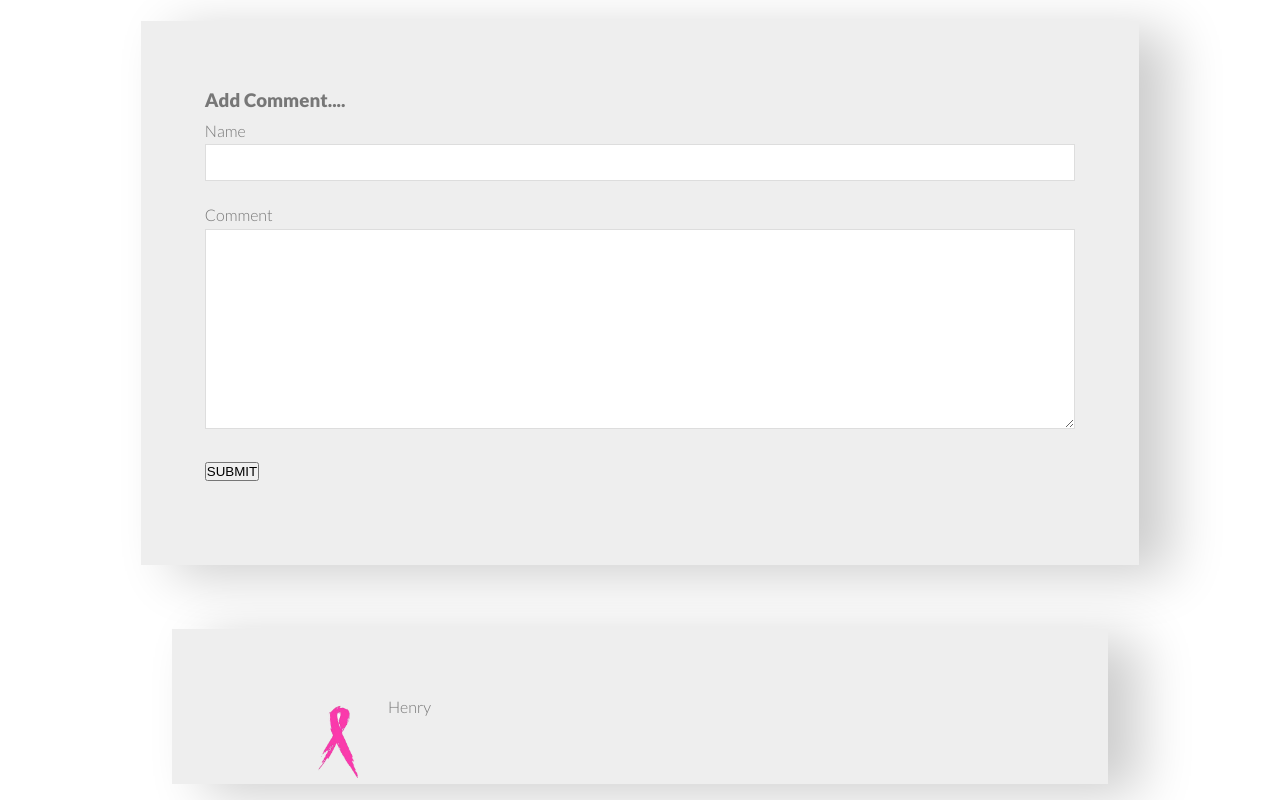
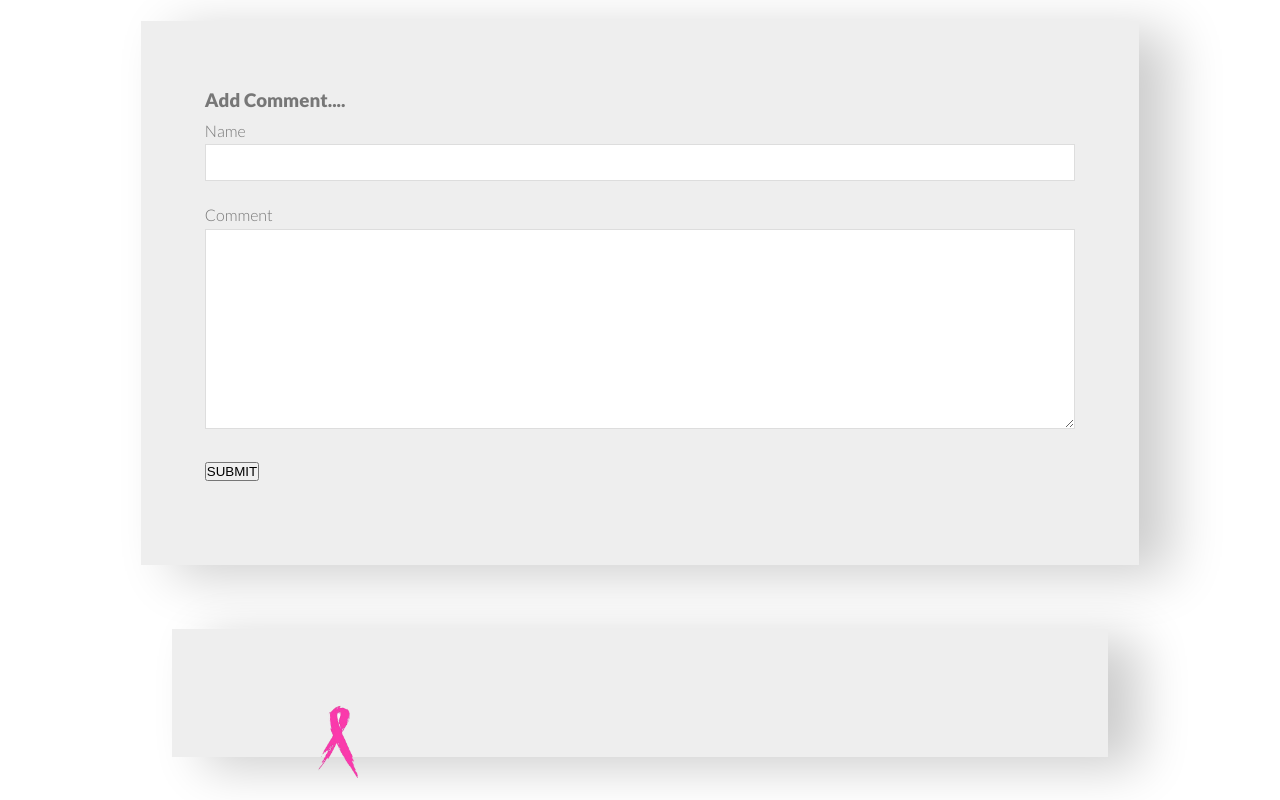
Before and after one commit to redwanzia/capstone, a React (Create React App) app in the folder Sprint1/client/: page /stories/1 in a window 1280 px wide. Shown: the part 1028-1828 px from the top of the page. Built offline with nearby package versions, Linux system fonts and the light colour scheme; no server answers.

Commit message:
updated comment functionality

```diff
--- a/Sprint1/client/src/components/commentsDetail/commentsDetails.jsx
+++ b/Sprint1/client/src/components/commentsDetail/commentsDetails.jsx
@@ -54,7 +54,7 @@ class CommentsDetail extends Component {
 
         </figure>
           <div className = 'commentsDetail__comment__text' >
-            <p className='commentsDetail__comment__name'>Henry</p>
+            <p className='commentsDetail__comment__name'>{this.state.commentsData.name}</p>
     <p className='commentsDetail__comment__story'>{this.state.commentsData.story}</p>
           </div>
         </div>
--- a/Sprint1/client/src/components/showCase/showCase.jsx
+++ b/Sprint1/client/src/components/showCase/showCase.jsx
@@ -16,7 +16,7 @@ class Showcase extends Component {
       <div className="showCase">
 
         <div className="showCase__position">
-          <Link to='/research' className="showCase__research">Research</Link>
+          <Link to='/research' className="showCase__research">Research1</Link>
           <Link to='/support' className="showCase__research showCase__med">Treatment Support</Link>
           <Link to='/type' className="showCase__research showCase__kind">Information By Type</Link>
         </div>
```
